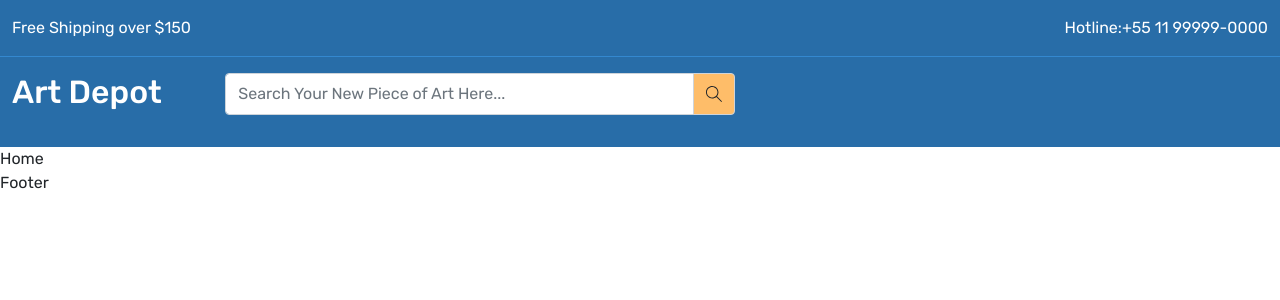
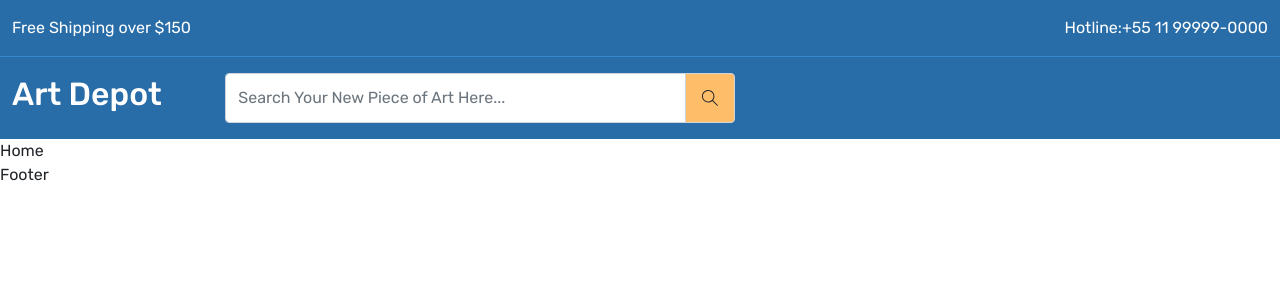
Before and after one commit to gxolivei/art-depot-express, a React (Create React App) app: page / in a window 1280 px wide. Shown: the top 300 px of the page. Built offline with nearby package versions, Linux system fonts and the light colour scheme.

Commit message:
fix row align items center

```diff
--- a/src/components/Header.js
+++ b/src/components/Header.js
@@ -22,14 +22,14 @@ const Header = () => {
       </header>
       <header className="header-upper py-3">
         <div className="container-xxl">
-          <div className="row">
+          <div className="row align-items-center">
             <div className="col-2">
               <h2>
                 <Link className="text-white">Art Depot</Link>
               </h2>
             </div>
             <div className="col-5">
-              <div className="input-group mb-3">
+              <div className="input-group">
                 <input
                   type="text"
                   class="form-control py-2"
@@ -37,8 +37,8 @@ const Header = () => {
                   aria-label="Search Your New Piece of Art Here..."
                   aria-describedby="basic-addon2"
                 />
-                <span className="input-group-text" id="basic-addon2">
-                  <SlMagnifier />
+                <span className="input-group-text p-3" id="basic-addon2">
+                  <SlMagnifier className="fs-6" />
                 </span>
               </div>
             </div>
```
